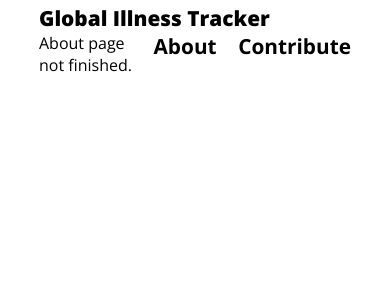
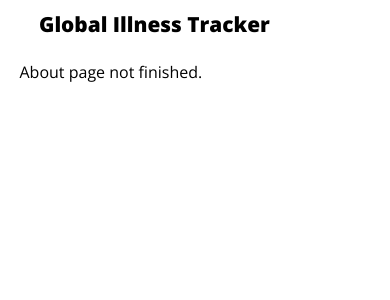
Before and after one commit to hrithiksawhney/GlobalIllnessTracker, a React (Create React App) app in the folder client/: page /about in a window 390 px wide. Shown: the top 300 px of the page. Built offline with nearby package versions, Linux system fonts and the light colour scheme.

Commit message:
Added some responsive functionality.

```diff
--- a/client/package.json
+++ b/client/package.json
@@ -8,6 +8,7 @@
     "@testing-library/user-event": "^12.8.3",
     "react": "^17.0.2",
     "react-dom": "^17.0.2",
+    "react-icons": "^4.2.0",
     "react-router-dom": "^5.2.0",
     "react-scripts": "4.0.3",
     "web-vitals": "^1.1.2"
--- a/client/src/components/App/App.js
+++ b/client/src/components/App/App.js
@@ -10,6 +10,7 @@ function App() {
   return (
     <div className="App">
       <Navbar />
+      <br />
       <BrowserRouter>
         <Switch>
           <Route path="/about">
--- a/client/src/components/Navbar/Navbar.css
+++ b/client/src/components/Navbar/Navbar.css
@@ -1,5 +1,5 @@
 .Navbar {
-  padding: 1% 10% 1%;
+  padding: 2.5% 10% 2.5%;
   width:80vw;
   font-size:130%;
 }
@@ -20,3 +20,16 @@
   text-decoration: none;
   font-weight: 700;
 }
+
+.Links .icon {
+  display: none;
+}
+
+@media only screen and (max-width: 700px) {
+  .Links a {
+    display: none
+  }
+  .Links .icon {
+    display: initial;
+  }
+}
--- a/client/src/index.css
+++ b/client/src/index.css
@@ -18,3 +18,9 @@ code {
 .container {
   padding: 1% 10% 1%;
 }
+
+@media only screen and (max-width: 500px) {
+  .container {
+    padding: 1% 5% 1%;
+  }
+  }
```
Also changed, not shown: 1 other file (tests, documents, lock files or other folders).
